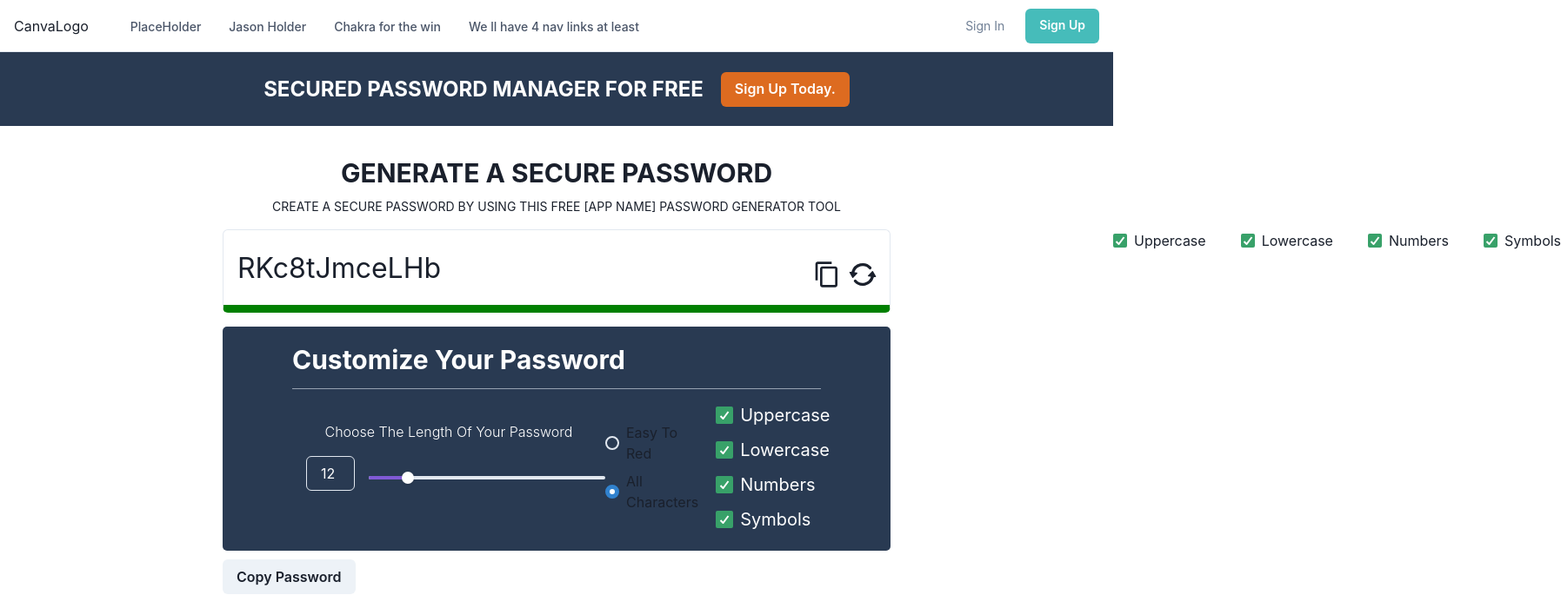
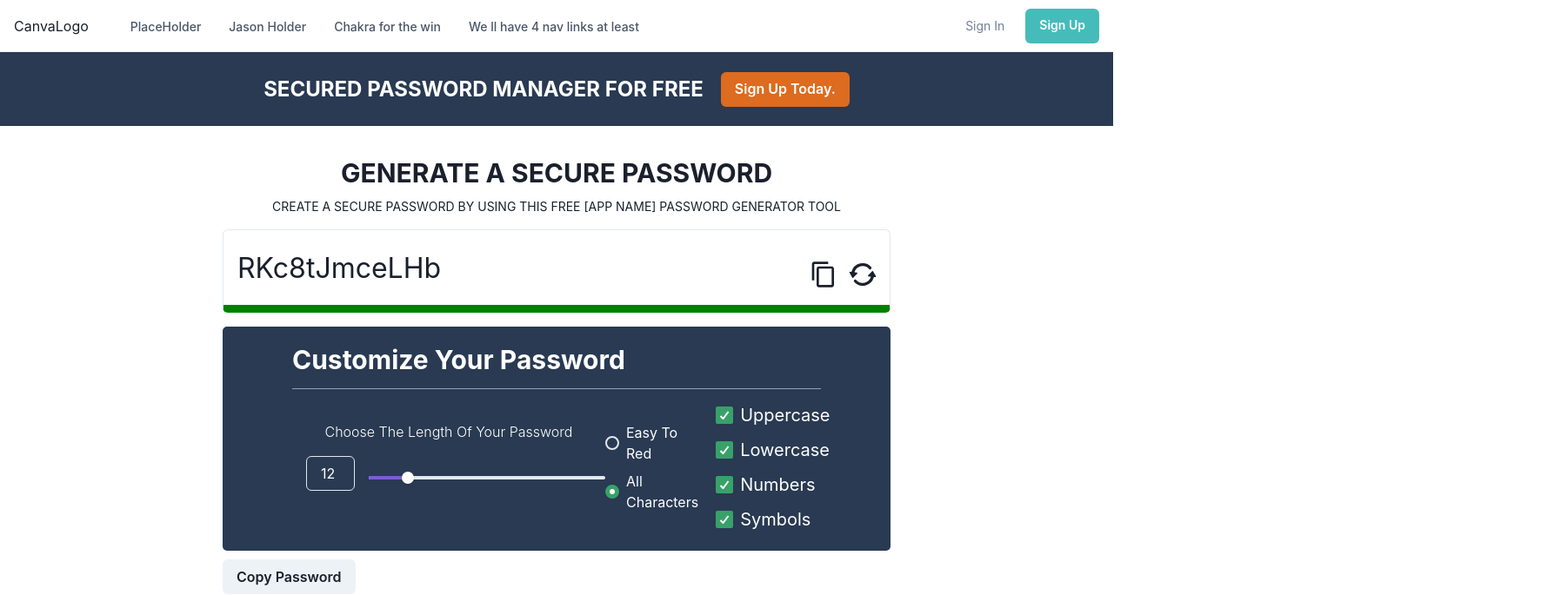
Before and after one commit to vidurkhanal/super-duper-couscous, a Next.js app in the folder client/: page /password-generator in a window 1280 px wide. Shown: the top 685 px of the page at 87% size, 1795 px wide, since content can reach past the window. Built offline with nearby package versions, Linux system fonts and the light colour scheme.

Commit message:
Add darkmode and spinning generate button.

```diff
--- a/client/pages/password-generator.tsx
+++ b/client/pages/password-generator.tsx
@@ -19,7 +19,7 @@ import {
   Tooltip,
 } from "@chakra-ui/react"
 import Head from "next/head"
-import React, { useEffect, useState } from "react"
+import React, { useEffect, useState, useRef } from "react"
 import { NavBar } from "../components/LandingPage/NavBar"
 import { CopyModal } from "../components/password-gen/CopyModal"
 
@@ -29,6 +29,7 @@ const PasswordGenerator: React.FC = () => {
   const [radioValue, setRadioValue] = useState<"1" | "2">("2")
   const [strengthColor, setStrengthColor] = useState<string>("crimson")
   const [boolArr, setBollArr] = useState<boolean[]>([true, true, true, true])
+  const rotateRef = useRef<HTMLButtonElement>(null)
 
   const getNumberOfBools = () => {
     let total = 0
@@ -109,6 +110,7 @@ const PasswordGenerator: React.FC = () => {
       <Head>
         <title>Create A Secure Password</title>
       </Head>
+
       <NavBar />
       <main>
         <Flex
@@ -160,7 +162,24 @@ const PasswordGenerator: React.FC = () => {
               >
                 <CopyModal pass={password} variant="icon" />
                 <Tooltip label="Generate New" placement="top">
-                  <RepeatIcon w={8} h={8} onClick={genPass} />
+                  <Button
+                    ref={rotateRef}
+                    background="none"
+                    _hover={{}}
+                    _focus={{}}
+                    transitionDuration="0.5s"
+                    onClick={() => {
+                      if (
+                        rotateRef.current.style.getPropertyValue(
+                          "transform"
+                        ) !== "rotate(360deg)"
+                      )
+                        rotateRef.current.style.transform = "rotate(360deg)"
+                      else rotateRef.current.style.transform = "rotate(0deg)"
+                    }}
+                  >
+                    <RepeatIcon w={8} h={8} onClick={genPass} />
+                  </Button>
                 </Tooltip>
               </InputRightElement>
               <Input
@@ -176,56 +195,8 @@ const PasswordGenerator: React.FC = () => {
               />
             </InputGroup>
           </Flex>
-          <Stack
-            spacing={{ base: 5, md: 10 }}
-            direction={{ base: "column", md: "row" }}
-          >
-            <Stack spacing="10" direction={"row"}>
-              <Checkbox
-                colorScheme="green"
-                onChange={() => {
-                  boolArr[0] = !boolArr[0]
-                  setBollArr([...boolArr])
-                }}
-                defaultIsChecked
-              >
-                Uppercase
-              </Checkbox>
-              <Checkbox
-                colorScheme="green"
-                onChange={() => {
-                  boolArr[1] = !boolArr[1]
-                  setBollArr([...boolArr])
-                }}
-                defaultIsChecked
-              >
-                Lowercase
-              </Checkbox>
-            </Stack>
-            <Stack spacing={{ base: 12, md: 10 }} direction={"row"}>
-              <Checkbox
-                colorScheme="green"
-                onChange={() => {
-                  boolArr[2] = !boolArr[2]
-                  setBollArr([...boolArr])
-                }}
-                defaultIsChecked
-              >
-                Numbers
-              </Checkbox>
-              <Checkbox
-                colorScheme="green"
-                onChange={() => {
-                  boolArr[3] = !boolArr[3]
-                  setBollArr([...boolArr])
-                }}
-                defaultIsChecked
-              >
-                Symbols
-              </Checkbox>
-            </Stack>
-          </Stack>
         </Flex>
+
         <Box
           bgColor="#293A52"
           width={{ base: "95%", lg: "60%" }}
@@ -278,8 +249,12 @@ const PasswordGenerator: React.FC = () => {
               {/* @ts-expect-error */}
               <RadioGroup onChange={setRadioValue} value={radioValue}>
                 <Stack direction="column">
-                  <Radio value="1">Easy To Red</Radio>
-                  <Radio value="2">All Characters</Radio>
+                  <Radio colorScheme="green" value="1">
+                    <Text color="white">Easy To Red</Text>
+                  </Radio>
+                  <Radio colorScheme="green" value="2">
+                    <Text color="white">All Characters</Text>
+                  </Radio>
                 </Stack>
               </RadioGroup>
             </Box>
```
